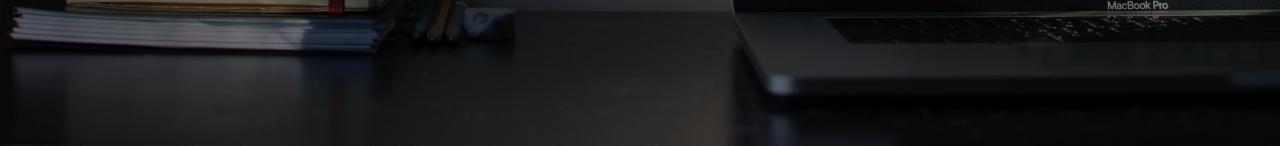
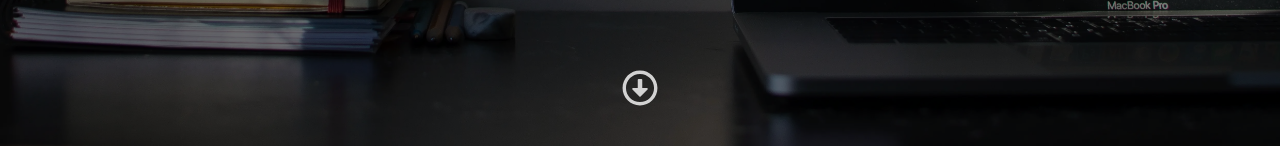
Before and after one commit to RicardoMeneses/portfolio-react, a React (Vite) app: page / in a window 1280 px wide. Shown: the part 654-800 px from the top of the page. Built offline with nearby package versions, Linux system fonts and the light colour scheme.

Commit message:
Added button down

```diff
--- a/src/pages/Home.tsx
+++ b/src/pages/Home.tsx
@@ -13,6 +13,7 @@ import {
   FaPeopleArrows,
   FaShopify,
   FaWordpress,
+  FaRegArrowAltCircleDown,
 } from 'react-icons/fa';
 import { IoLogoGameControllerB, IoLogoJavascript } from 'react-icons/io';
 import {
@@ -277,12 +278,24 @@ const Home = () => {
     },
   ];
 
+  const handleClickScroll = () => {
+    const element = document.getElementById('aboutme');
+    if (element) {
+      // 👇 Will scroll smoothly to the top of the next section
+      element.scrollIntoView({ behavior: 'smooth' });
+    }
+  };
+
   return (
     <>
       <section id='home'>
         <div className='bg-[url("/img/bg.webp")] bg-center bg-no-repeat bg-cover'>
           <div className='h-screen relative'>
             <div className='absolute top-0 left-0 h-full w-full bg-black/50'></div>
+            <FaRegArrowAltCircleDown
+              className='absolute text-white bottom-10 animate-pulse text-4xl cursor-pointer z-20 left-0 right-0 mx-auto'
+              onClick={handleClickScroll}
+            />
             <div className='h-full relative flex items-center px-10 md:px-56'>
               <Presentation />
             </div>
```
